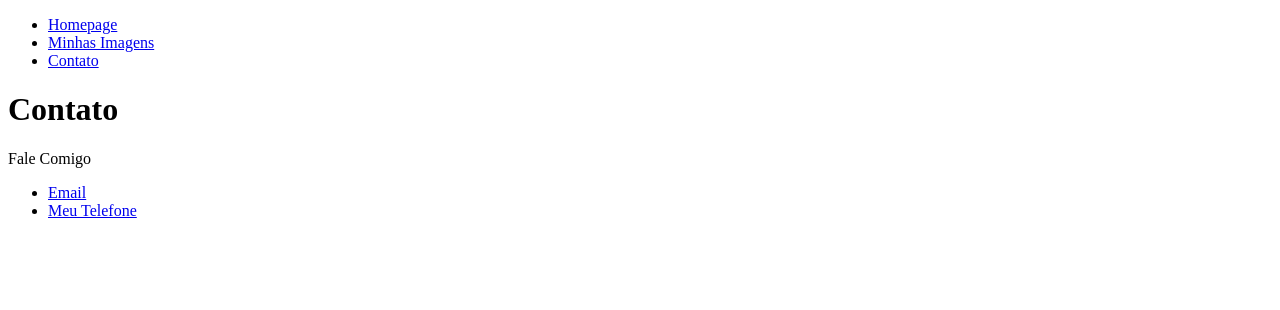
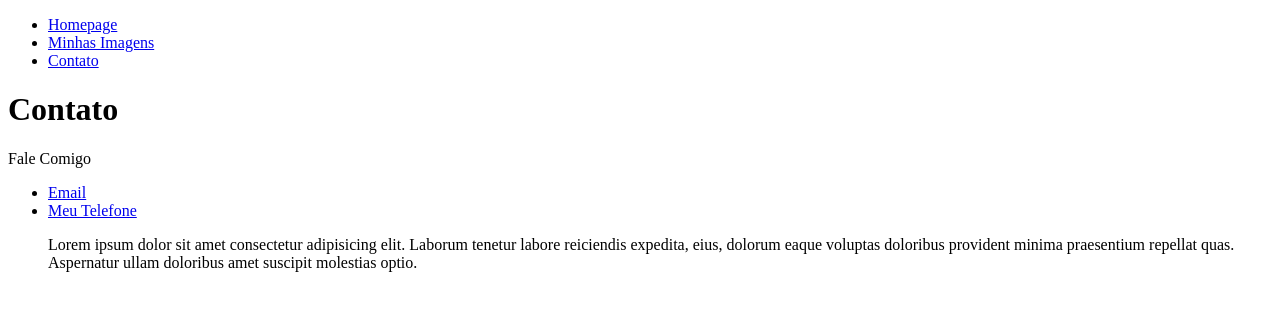
Before and after one commit to marcelofsilveira/projeto2, a plain HTML site: page contact.html in a window 1280 px wide. Drawn offline with Linux system fonts and the light colour scheme.

Commit message:
modificaçao

```diff
--- a/contact.html
+++ b/contact.html
@@ -35,7 +35,9 @@
         <li>
             <a href="tel:999999999">Meu Telefone</a>
         </li>
-
+        <p>
+            Lorem ipsum dolor sit amet consectetur adipisicing elit. Laborum tenetur labore reiciendis expedita, eius, dolorum eaque voluptas doloribus provident minima praesentium repellat quas. Aspernatur ullam doloribus amet suscipit molestias optio.
+        </p>
     </ul>
 
 
```
